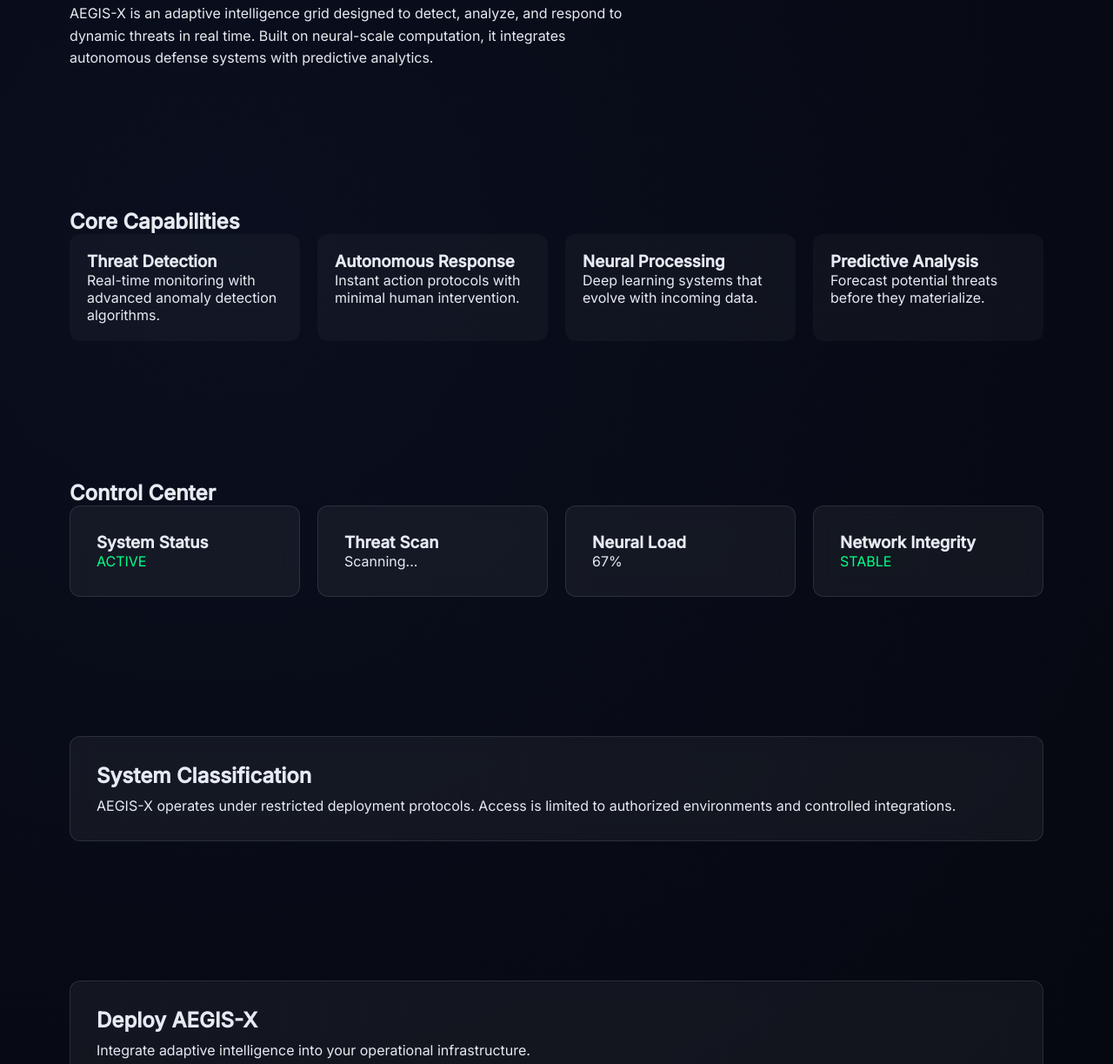
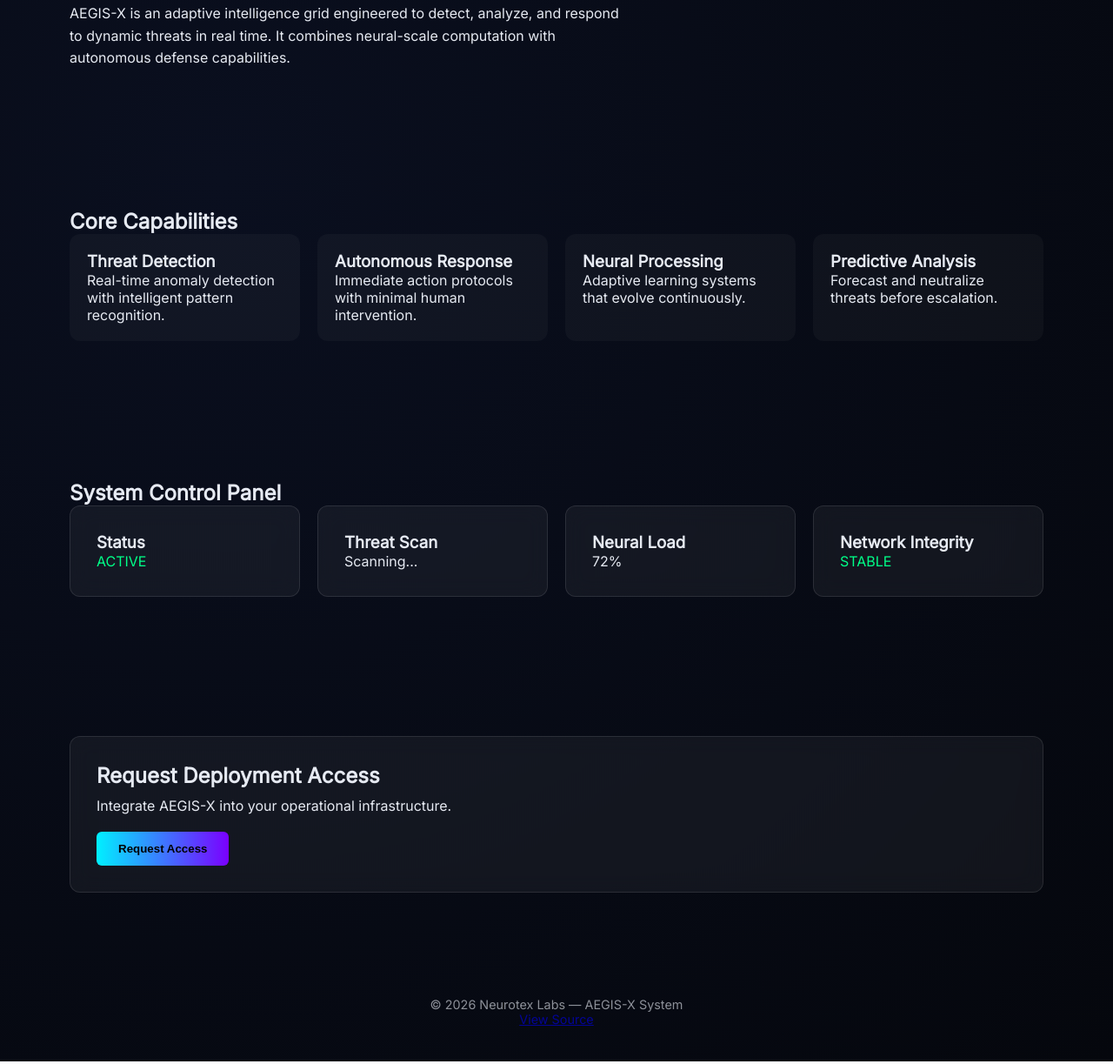
Before and after one commit to RahulSaikia0025/AEGISX, a website: page aegis-x.html in a window 1280 px wide. Shown: the part 228-1451 px from the top of the page at 87% size. Drawn offline with Linux system fonts and the light colour scheme.

Commit message:
Enhance HTML structure and content for AEGIS-X
Updated meta tags for SEO and social sharing. Modified content for clarity and consistency.

```diff
--- a/aegis-x.html
+++ b/aegis-x.html
@@ -1,20 +1,33 @@
 <!DOCTYPE html>
 <html lang="en">
 <head>
-  <meta charset="UTF-8">
-  <meta name="viewport" content="width=device-width, initial-scale=1.0">
-  <title>AEGIS-X | Adaptive Intelligence System</title>
-  <meta name="description" content="AEGIS-X is an adaptive intelligence grid designed for real-time threat detection and autonomous response.">
-  <!-- Fonts -->
-  <link href="https://fonts.googleapis.com/css2?family=Orbitron:wght@400;600&family=Inter:wght@300;400;500&display=swap" rel="stylesheet">
+<meta charset="UTF-8">
+<meta name="viewport" content="width=device-width, initial-scale=1.0">
 
-  <!-- CSS -->
-  <link rel="stylesheet" href="assets/css/styles.css">
+<title>AEGIS-X | Adaptive Intelligence System</title>
+<meta name="description" content="AEGIS-X is an adaptive intelligence grid designed for real-time threat detection and autonomous response.">
+<meta name="robots" content="index, follow">
+
+<!-- Open Graph -->
+<meta property="og:title" content="AEGIS-X System">
+<meta property="og:description" content="Adaptive Intelligence Grid for autonomous defense systems.">
+<meta property="og:image" content="https://www.aegistech.co.in/assets/images/preview.png">
+<meta property="og:url" content="https://www.aegistech.co.in/aegis-x.html">
+<meta property="og:type" content="website">
+
+<!-- Twitter -->
+<meta name="twitter:card" content="summary_large_image">
+<meta name="twitter:title" content="AEGIS-X System">
+<meta name="twitter:description" content="Real-time threat detection and autonomous AI defense.">
+<meta name="twitter:image" content="https://www.aegistech.co.in/assets/images/preview.png">
+
+<link rel="icon" href="assets/images/favicon.png">
+<link href="https://fonts.googleapis.com/css2?family=Orbitron&family=Inter&display=swap" rel="stylesheet">
+<link rel="stylesheet" href="assets/css/styles.css">
 </head>
 
 <body>
 
-<!-- 🔷 Header -->
 <header>
   <div class="logo">Neurotex Labs</div>
   <nav>
@@ -22,23 +35,22 @@
     <a href="about.html">About</a>
     <a href="aegis-x.html">AEGIS-X</a>
     <a href="contact.html">Contact</a>
+    <a href="login.html">Login</a>
   </nav>
 </header>
 
-<!-- ⚔️ Product Intro -->
+<!-- ⚔️ Intro -->
 <section class="section">
-  <h1 style="font-family:Orbitron; font-size:3rem;">
-    AEGIS-X
-  </h1>
+  <h1 style="font-family:Orbitron; font-size:3rem;">AEGIS-X</h1>
 
   <p style="margin-top:20px; max-width:650px; line-height:1.6;">
-    AEGIS-X is an adaptive intelligence grid designed to detect, analyze, and respond
-    to dynamic threats in real time. Built on neural-scale computation, it integrates
-    autonomous defense systems with predictive analytics.
+    AEGIS-X is an adaptive intelligence grid engineered to detect, analyze, and respond
+    to dynamic threats in real time. It combines neural-scale computation with autonomous
+    defense capabilities.
   </p>
 </section>
 
-<!-- ⚙️ Core Capabilities -->
+<!-- ⚙️ Capabilities -->
 <section class="section">
   <h2>Core Capabilities</h2>
 
@@ -46,35 +58,35 @@
 
     <div class="card">
       <h3>Threat Detection</h3>
-      <p>Real-time monitoring with advanced anomaly detection algorithms.</p>
+      <p>Real-time anomaly detection with intelligent pattern recognition.</p>
     </div>
 
     <div class="card">
       <h3>Autonomous Response</h3>
-      <p>Instant action protocols with minimal human intervention.</p>
+      <p>Immediate action protocols with minimal human intervention.</p>
     </div>
 
     <div class="card">
       <h3>Neural Processing</h3>
-      <p>Deep learning systems that evolve with incoming data.</p>
+      <p>Adaptive learning systems that evolve continuously.</p>
     </div>
 
     <div class="card">
       <h3>Predictive Analysis</h3>
-      <p>Forecast potential threats before they materialize.</p>
+      <p>Forecast and neutralize threats before escalation.</p>
     </div>
 
   </div>
 </section>
 
-<!-- 🖥 Control Center -->
+<!-- 🖥 Control Panel Preview -->
 <section class="section">
-  <h2>Control Center</h2>
+  <h2>System Control Panel</h2>
 
   <div class="grid">
 
     <div class="glass">
-      <h3>System Status</h3>
+      <h3>Status</h3>
       <p style="color:#00ff88;">ACTIVE</p>
     </div>
 
@@ -85,7 +97,7 @@
 
     <div class="glass">
       <h3>Neural Load</h3>
-      <p>67%</p>
+      <p>72%</p>
     </div>
 
     <div class="glass">
@@ -96,23 +108,12 @@
   </div>
 </section>
 
-<!-- 🔐 System Note -->
-<section class="section">
-  <div class="glass">
-    <h2>System Classification</h2>
-    <p style="margin-top:10px;">
-      AEGIS-X operates under restricted deployment protocols. Access is limited to authorized
-      environments and controlled integrations.
-    </p>
-  </div>
-</section>
-
 <!-- 🚀 CTA -->
 <section class="section">
   <div class="glass">
-    <h2>Deploy AEGIS-X</h2>
+    <h2>Request Deployment Access</h2>
     <p style="margin-top:10px;">
-      Integrate adaptive intelligence into your operational infrastructure.
+      Integrate AEGIS-X into your operational infrastructure.
     </p>
 
     <a href="contact.html">
@@ -123,8 +124,11 @@
 
 <!-- 🔻 Footer -->
 <div class="footer">
-  © 2026 Neurotex Labs — AEGIS-X System
+  © 2026 Neurotex Labs — AEGIS-X System <br>
+  <a href="https://github.com/RahulSaikia0025/AEGISX" target="_blank">View Source</a>
 </div>
+
+<script src="assets/js/main.js"></script>
 
 </body>
 </html>
```
